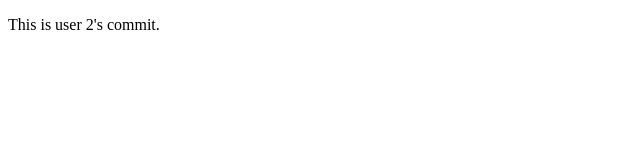
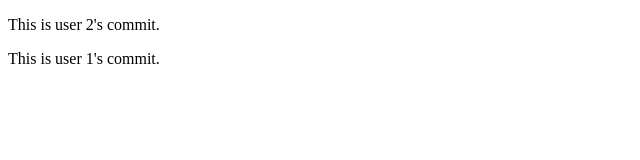
Before and after one commit to valentinoarod/prac, a plain HTML site: page index.html in a window 1280 px wide. Shown: the whole page, without its empty margins (0-640 px from the left). Drawn offline with Linux system fonts and the light colour scheme.

Commit message:
user1 commit

```diff
--- a/index.html
+++ b/index.html
@@ -5,5 +5,6 @@
 </head>
 <body>
 	<p>This is user 2's commit.</p>
+	<p>This is user 1's commit.</p>
 </body>
 </html>
```
